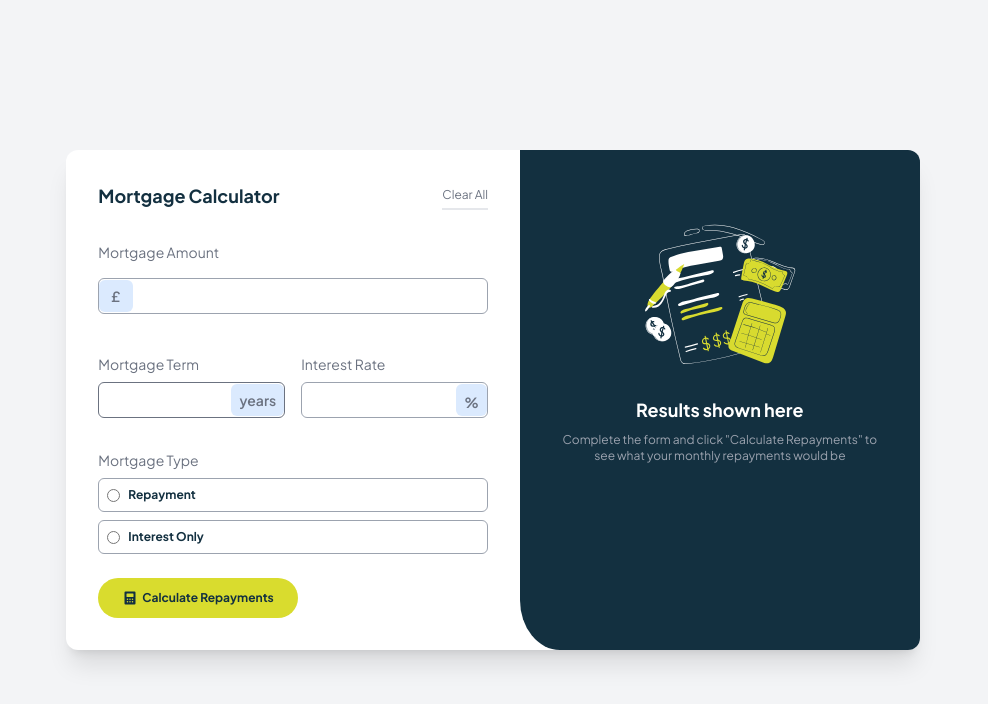
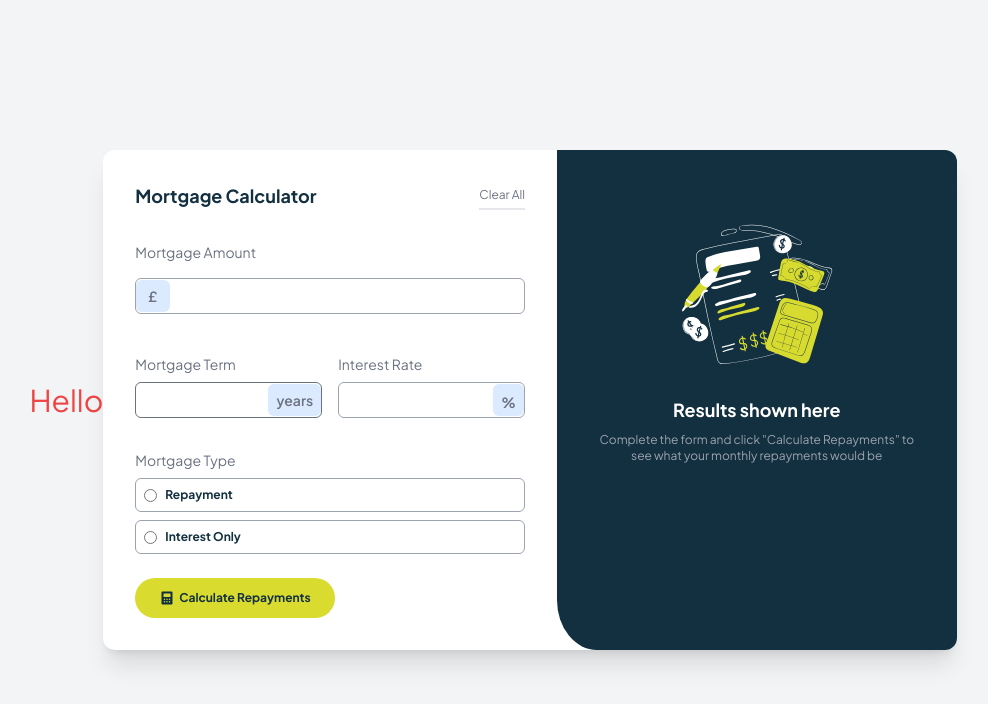
Before and after one commit to ivanparraoda/mortgage-payments, a React (Vite) app: page / in a window 1280 px wide. Shown: the top 704 px of the page, without its empty margins (147-1135 px from the left). Built offline with nearby package versions, Linux system fonts and the light colour scheme.

Commit message:
tittle add

```diff
--- a/src/App.jsx
+++ b/src/App.jsx
@@ -14,6 +14,7 @@ function App() {
 
   return (
     <main className='flex justify-center items-center md:h-screen bg-gray-100'>
+      <h1 className='text-3xl text-red-500'>Hello</h1>
       <div className='flex flex-col md:flex-row shadow-xl bg-white rounded-xl md:w-4/6'>
         <Calculator
           mortgageAmount={mortgageAmount}
```
